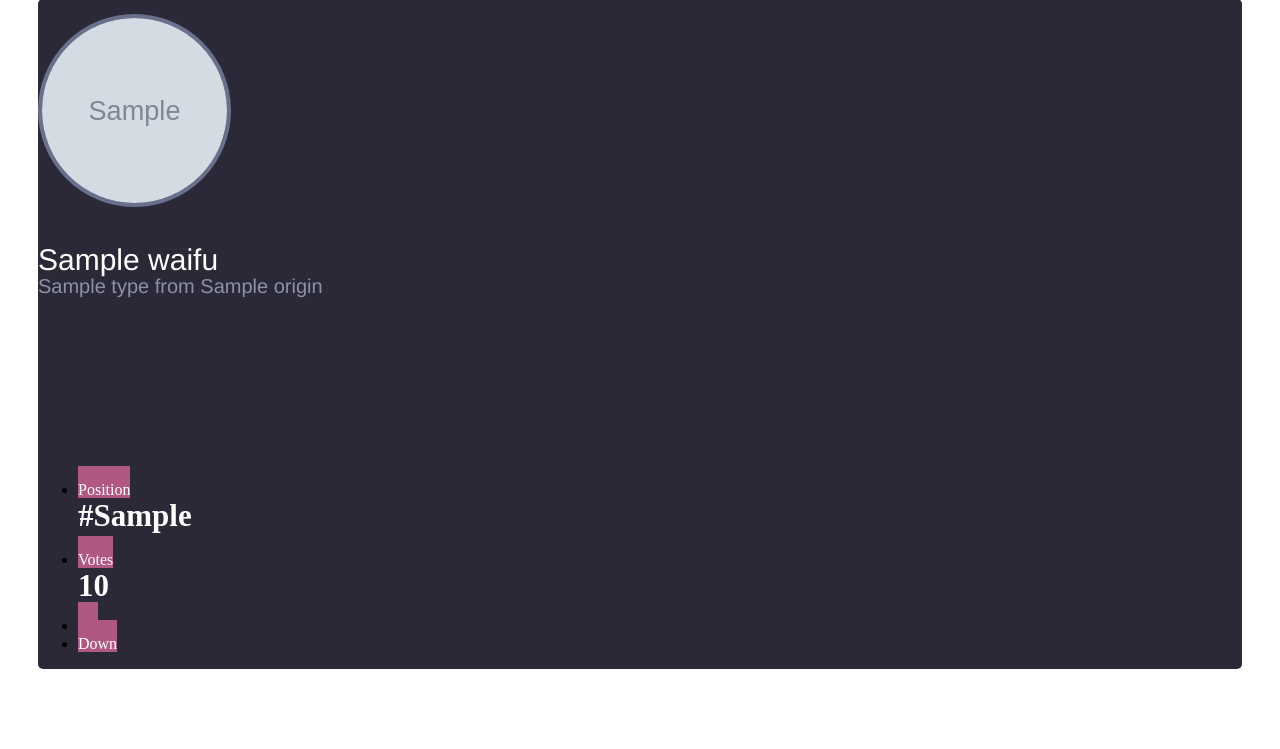
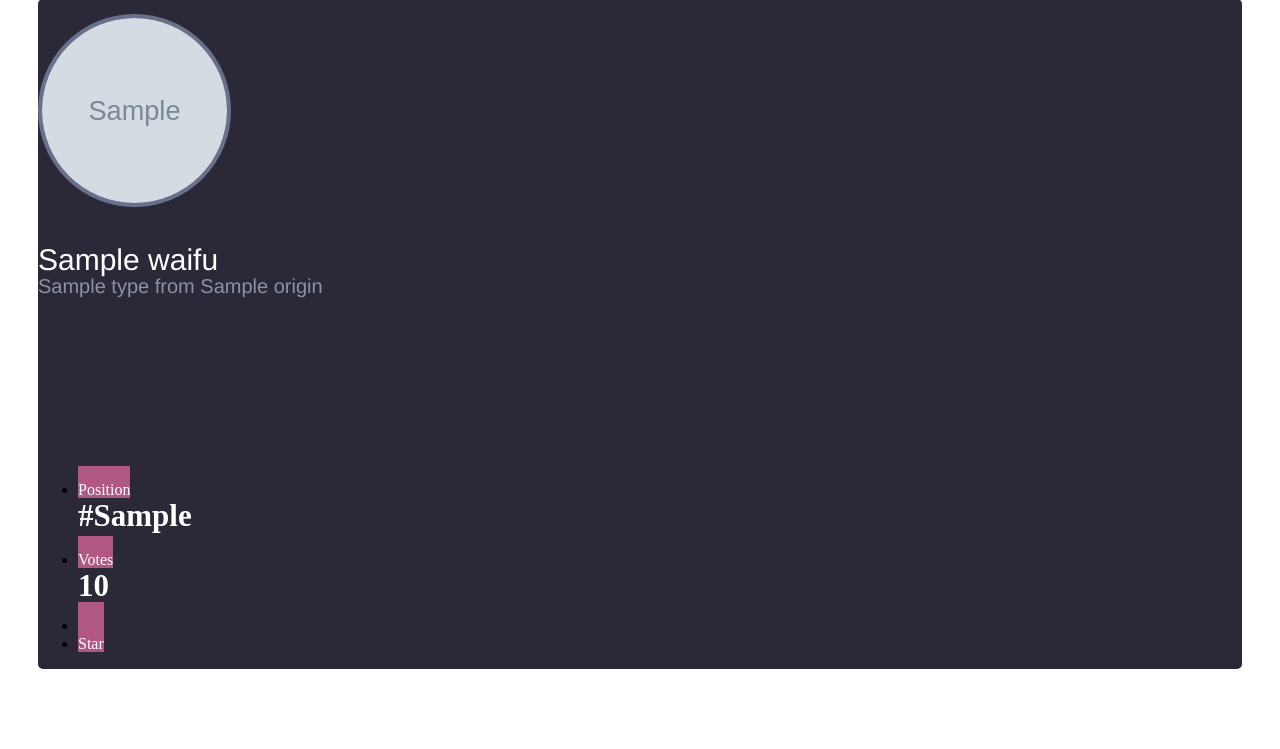
Before and after one commit to EIREXE/WaifuSite, a Flask app: template templates/waifu_box.html in a window 1280 px wide. Shown: the part 51-800 px from the top of the page. Run offline with Flask 2, Linux system fonts and the light colour scheme; the template is opened without the code that fills it: most values are stand-ins (such as "Sample title", 1, 10 or a date in 2020); grey boxes marked "Sample" are stand-in pictures; parts of the project's set-up code (start-up, migrations or seed data) failed here and were passed over.

Commit message:
Revert "Add downvotes"
This reverts commit f99f47b73e2e1a458b0ca74aeb8a2a41d5b68225.

```diff
--- a/templates/waifu_box.html
+++ b/templates/waifu_box.html
@@ -36,10 +36,10 @@
                                 </a>
                             </li>
                             <li>
-                                <a href="/vote/{{ waifu.pk }}" class="button"><span class="glyphicon glyphicon-thumbs-up" aria-hidden="true"></span> Up</a>
+                                <a href="/vote/{{ waifu.pk }}" class="button"><span class="glyphicon glyphicon-star" aria-hidden="true"></span> Star</a>
                             </li>
                             <li>
-                                <a href="/downvote/{{ waifu.pk }}" class="button"><span class="glyphicon glyphicon-thumbs-downz" aria-hidden="true"></span> Down</a>
+                                <a href="/vote/{{ waifu.pk }}" class="button"><span class="glyphicon glyphicon-star" aria-hidden="true"></span> Star</a>
                             </li>
                         </ul>
                     </div>
```
